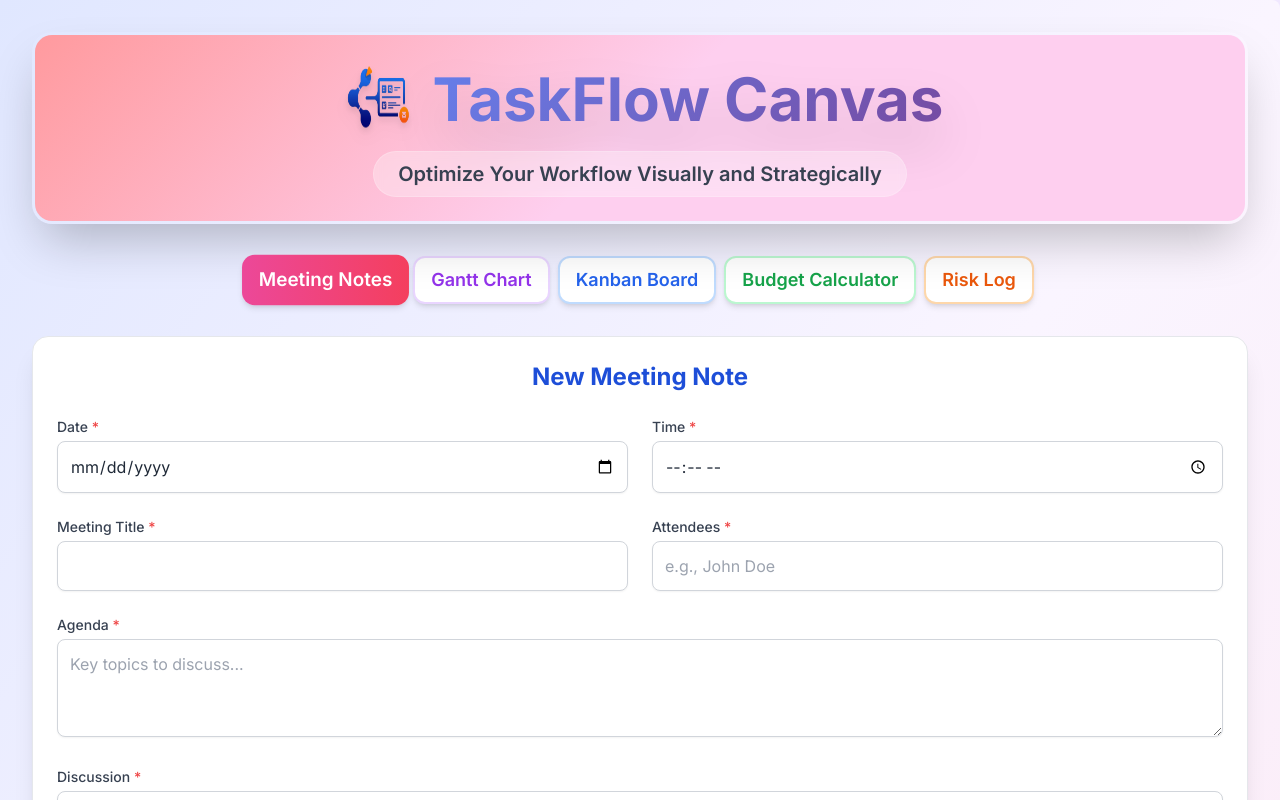
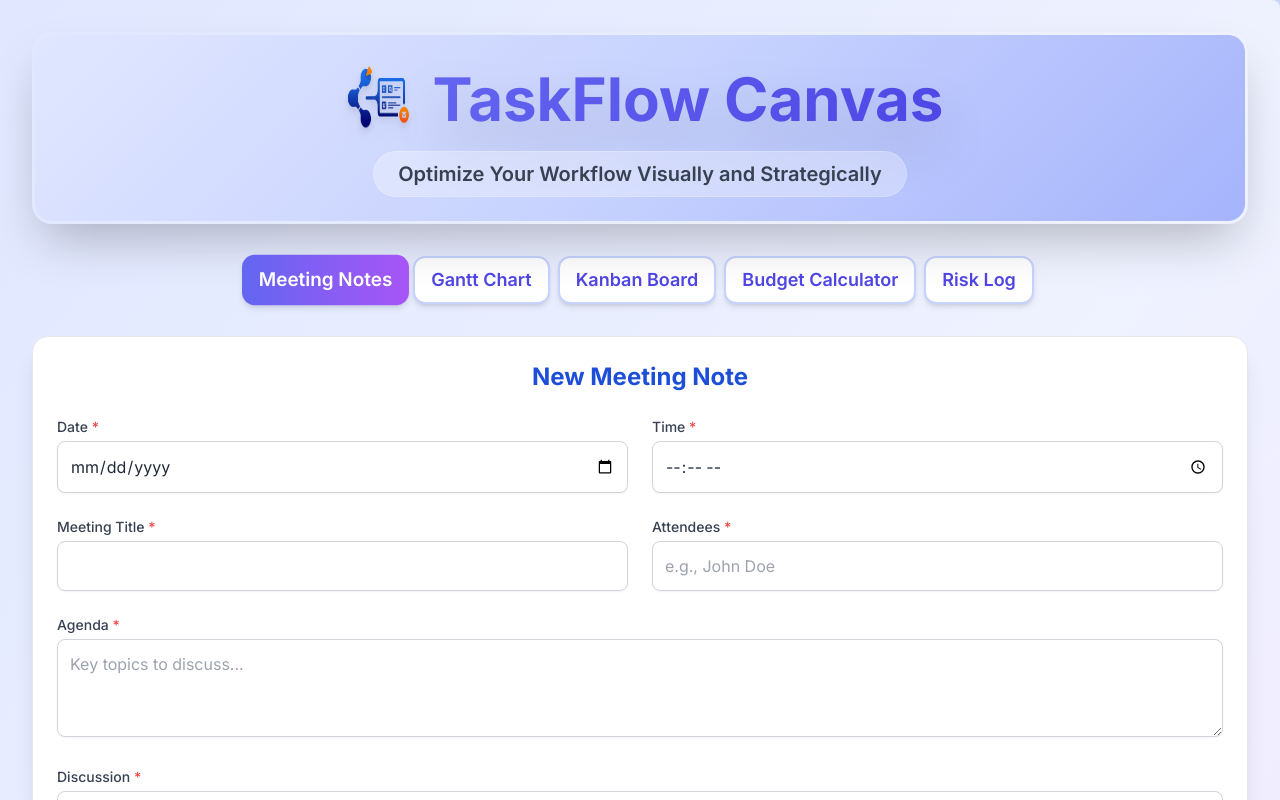
Before and after one commit to Silvia-9/taskflow-canvas, a React (Create React App) app: page / in a window 1280 px wide. Shown: the top 800 px of the page. Built offline with nearby package versions, Linux system fonts and the light colour scheme.

Commit message:
Unified TaskFlow Canvas color scheme to consistent indigo/purple theme

```diff
--- a/src/App.tsx
+++ b/src/App.tsx
@@ -1034,22 +1034,22 @@ const App = () => {
     };
 
     return (
-        <div className="min-h-screen bg-gradient-to-br from-indigo-100 via-purple-50 to-pink-100 font-inter text-gray-800 p-4 sm:p-6 lg:p-8 rounded-lg shadow-xl">
+        <div className="min-h-screen bg-gradient-to-br from-indigo-100 via-indigo-50 to-purple-100 font-inter text-gray-800 p-4 sm:p-6 lg:p-8 rounded-lg shadow-xl">
             <style>
                 {`
                 @import url('https://fonts.googleapis.com/css2?family=Inter:wght@300;400;500;600;700&display=swap');
                 body {
                     font-family: 'Inter', sans-serif;
-                    background: linear-gradient(135deg, #e0e7ff 0%, #f3e8ff 50%, #fce7f3 100%);
+                    background: linear-gradient(135deg, #e0e7ff 0%, #c7d2fe 50%, #a5b4fc 100%);
                 }
                 .scrollable-content {
                     max-height: 500px; /* Adjust as needed */
                     overflow-y: auto;
-                    border: 1px solid #e2e8f0; /* Light gray border */
+                    border: 1px solid #c7d2fe; /* Light purple border */
                     border-radius: 0.5rem; /* Rounded corners */
                     padding: 1rem;
                     background-color: #fff;
-                    box-shadow: inset 0 2px 4px 0 rgba(0, 0, 0, 0.06); /* subtle inner shadow */
+                    box-shadow: inset 0 2px 4px 0 rgba(99, 102, 241, 0.06); /* subtle purple inner shadow */
                 }
                 /* Hide scrollbar for Chrome, Safari and Opera */
                 .scrollable-content::-webkit-scrollbar {
@@ -1061,13 +1061,13 @@ const App = () => {
                     scrollbar-width: none;  /* Firefox */
                 }
                 .header-gradient {
-                    background: linear-gradient(135deg, #667eea 0%, #764ba2 100%);
+                    background: linear-gradient(135deg, #6366f1 0%, #4f46e5 100%);
                     -webkit-background-clip: text;
                     -webkit-text-fill-color: transparent;
                     background-clip: text;
                 }
                 .header-container {
-                    background: linear-gradient(135deg, #ff9a9e 0%, #fecfef 50%, #fecfef 100%);
+                    background: linear-gradient(135deg, #e0e7ff 0%, #c7d2fe 50%, #a5b4fc 100%);
                     border: 3px solid transparent;
                     background-clip: padding-box;
                     border-radius: 20px;
@@ -1083,7 +1083,7 @@ const App = () => {
                     z-index: -1;
                     margin: -3px;
                     border-radius: 20px;
-                    background: linear-gradient(135deg, #667eea, #764ba2, #ff6b6b, #feca57);
+                    background: linear-gradient(135deg, #6366f1, #4f46e5, #4338ca, #3730a3);
                 }
                 `}
             </style>
@@ -1111,7 +1111,7 @@ const App = () => {
 
             {/* Message Display */}
             {message && (
-                <div className="bg-green-100 border-l-4 border-green-500 text-green-700 p-4 rounded-md mb-6 shadow-md transition-all duration-300 ease-in-out transform scale-100 opacity-100">
+                <div className="bg-indigo-100 border-l-4 border-indigo-500 text-indigo-700 p-4 rounded-md mb-6 shadow-md transition-all duration-300 ease-in-out transform scale-100 opacity-100">
                     <p className="font-semibold">{message}</p>
                 </div>
             )}
@@ -1121,7 +1121,7 @@ const App = () => {
                 <button
                     onClick={() => handleTabChange('mom', 'Meeting Notes')}
                     className={`px-4 py-2 rounded-xl font-semibold text-sm md:text-lg transition-all duration-300 ease-in-out shadow-md
-                        ${activeTab === 'mom' ? 'bg-gradient-to-r from-pink-500 to-rose-500 text-white transform scale-105 shadow-lg' : 'bg-white text-pink-600 hover:bg-pink-50 hover:text-pink-700 border-2 border-pink-200'}`
+                        ${activeTab === 'mom' ? 'bg-gradient-to-r from-indigo-500 to-purple-500 text-white transform scale-105 shadow-lg' : 'bg-white text-indigo-600 hover:bg-indigo-50 hover:text-indigo-700 border-2 border-indigo-200'}`
                     }
                 >
                     Meeting Notes
@@ -1129,7 +1129,7 @@ const App = () => {
                 <button
                     onClick={() => handleTabChange('project', 'Gantt Chart')}
                     className={`px-4 py-2 rounded-xl font-semibold text-sm md:text-lg transition-all duration-300 ease-in-out shadow-md
-                        ${activeTab === 'project' ? 'bg-gradient-to-r from-purple-500 to-indigo-500 text-white transform scale-105 shadow-lg' : 'bg-white text-purple-600 hover:bg-purple-50 hover:text-purple-700 border-2 border-purple-200'}`
+                        ${activeTab === 'project' ? 'bg-gradient-to-r from-indigo-500 to-purple-500 text-white transform scale-105 shadow-lg' : 'bg-white text-indigo-600 hover:bg-indigo-50 hover:text-indigo-700 border-2 border-indigo-200'}`
                     }
                 >
                     Gantt Chart
@@ -1137,7 +1137,7 @@ const App = () => {
                 <button
                     onClick={() => handleTabChange('taskboard', 'Kanban Board')}
                     className={`px-4 py-2 rounded-xl font-semibold text-sm md:text-lg transition-all duration-300 ease-in-out shadow-md
-                        ${activeTab === 'taskboard' ? 'bg-gradient-to-r from-blue-500 to-cyan-500 text-white transform scale-105 shadow-lg' : 'bg-white text-blue-600 hover:bg-blue-50 hover:text-blue-700 border-2 border-blue-200'}`
+                        ${activeTab === 'taskboard' ? 'bg-gradient-to-r from-indigo-500 to-purple-500 text-white transform scale-105 shadow-lg' : 'bg-white text-indigo-600 hover:bg-indigo-50 hover:text-indigo-700 border-2 border-indigo-200'}`
                     }
                 >
                     Kanban Board
@@ -1145,7 +1145,7 @@ const App = () => {
                 <button
                     onClick={() => handleTabChange('budget', 'Budget Calculator')}
                     className={`px-4 py-2 rounded-xl font-semibold text-sm md:text-lg transition-all duration-300 ease-in-out shadow-md
-                        ${activeTab === 'budget' ? 'bg-gradient-to-r from-green-500 to-emerald-500 text-white transform scale-105 shadow-lg' : 'bg-white text-green-600 hover:bg-green-50 hover:text-green-700 border-2 border-green-200'}`
+                        ${activeTab === 'budget' ? 'bg-gradient-to-r from-indigo-500 to-purple-500 text-white transform scale-105 shadow-lg' : 'bg-white text-indigo-600 hover:bg-indigo-50 hover:text-indigo-700 border-2 border-indigo-200'}`
                     }
                 >
                     Budget Calculator
@@ -1153,7 +1153,7 @@ const App = () => {
                 <button
                     onClick={() => handleTabChange('risks', 'Risk Log')}
                     className={`px-4 py-2 rounded-xl font-semibold text-sm md:text-lg transition-all duration-300 ease-in-out shadow-md
-                        ${activeTab === 'risks' ? 'bg-gradient-to-r from-orange-500 to-red-500 text-white transform scale-105 shadow-lg' : 'bg-white text-orange-600 hover:bg-orange-50 hover:text-orange-700 border-2 border-orange-200'}`
+                        ${activeTab === 'risks' ? 'bg-gradient-to-r from-indigo-500 to-purple-500 text-white transform scale-105 shadow-lg' : 'bg-white text-indigo-600 hover:bg-indigo-50 hover:text-indigo-700 border-2 border-indigo-200'}`
                     }
                 >
                     Risk Log
@@ -1441,7 +1441,7 @@ const MinutesOfMeeting: React.FC<MinutesOfMeetingProps> = ({ onAddMom, onDeleteM
                 <div className="md:col-span-2 flex justify-center">
                     <button
                         type="submit"
-                        className="bg-blue-600 text-white px-8 py-3 rounded-full font-semibold text-lg shadow-lg hover:bg-blue-700 transition duration-300 ease-in-out transform hover:scale-105"
+                        className="bg-indigo-600 text-white px-8 py-3 rounded-full font-semibold text-lg shadow-lg hover:bg-indigo-700 transition duration-300 ease-in-out transform hover:scale-105"
                     >
                         Add New Meeting Note
                     </button>
@@ -1820,13 +1820,13 @@ const ProjectScheduleComponent: React.FC<ProjectScheduleProps> = ({ onAddProject
                     <button
                         type="button"
                         onClick={addTask}
-                        className="bg-green-500 text-white px-8 py-3 rounded-full font-semibold text-lg shadow-lg hover:bg-green-600 transition duration-300 ease-in-out transform hover:scale-105"
+                        className="bg-indigo-500 text-white px-8 py-3 rounded-full font-semibold text-lg shadow-lg hover:bg-indigo-600 transition duration-300 ease-in-out transform hover:scale-105"
                     >
                         Add
                     </button>
                     <button
                         type="submit"
-                        className="bg-blue-600 text-white px-8 py-3 rounded-full font-semibold text-lg shadow-lg hover:bg-blue-700 transition duration-300 ease-in-out transform hover:scale-105"
+                        className="bg-indigo-600 text-white px-8 py-3 rounded-full font-semibold text-lg shadow-lg hover:bg-indigo-700 transition duration-300 ease-in-out transform hover:scale-105"
                     >
                         Save
                     </button>
@@ -2409,9 +2409,9 @@ const BudgetCalculatorComponent: React.FC<BudgetCalculatorProps> = ({ onAddBudge
                                     <p className="text-sm text-purple-600 font-medium">Earned Value (EV)</p>
                                     <p className="text-2xl font-bold text-purple-800">${getTotalEarnedValue(budget).toFixed(2)}</p>
                                 </div>
-                                <div className="bg-green-100 p-4 rounded-lg text-center">
-                                    <p className="text-sm text-green-600 font-medium">Actual Cost (AC)</p>
-                                    <p className="text-2xl font-bold text-green-800">${getTotalActual(budget).toFixed(2)}</p>
+                                <div className="bg-indigo-100 p-4 rounded-lg text-center">
+                                    <p className="text-sm text-indigo-600 font-medium">Actual Cost (AC)</p>
+                                    <p className="text-2xl font-bold text-indigo-800">${getTotalActual(budget).toFixed(2)}</p>
                                 </div>
 
                                 {/* EVM Variances */}
```
Also changed, not shown: 7 other files (tests, documents, lock files or other folders).
